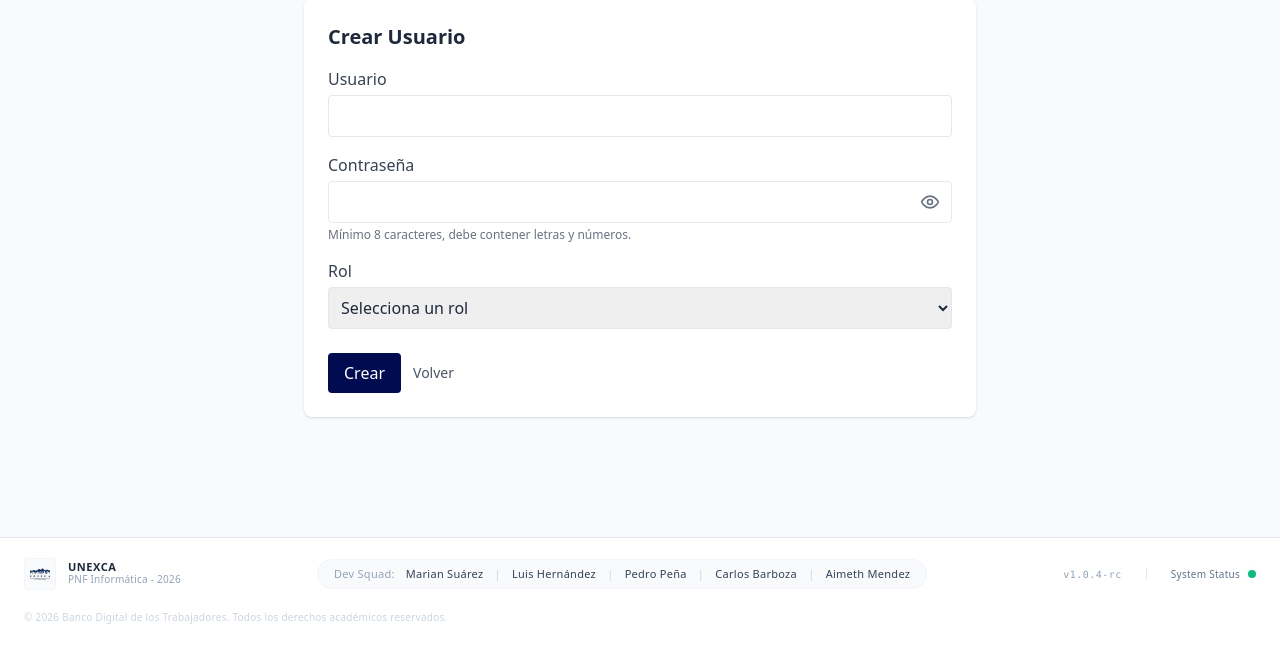
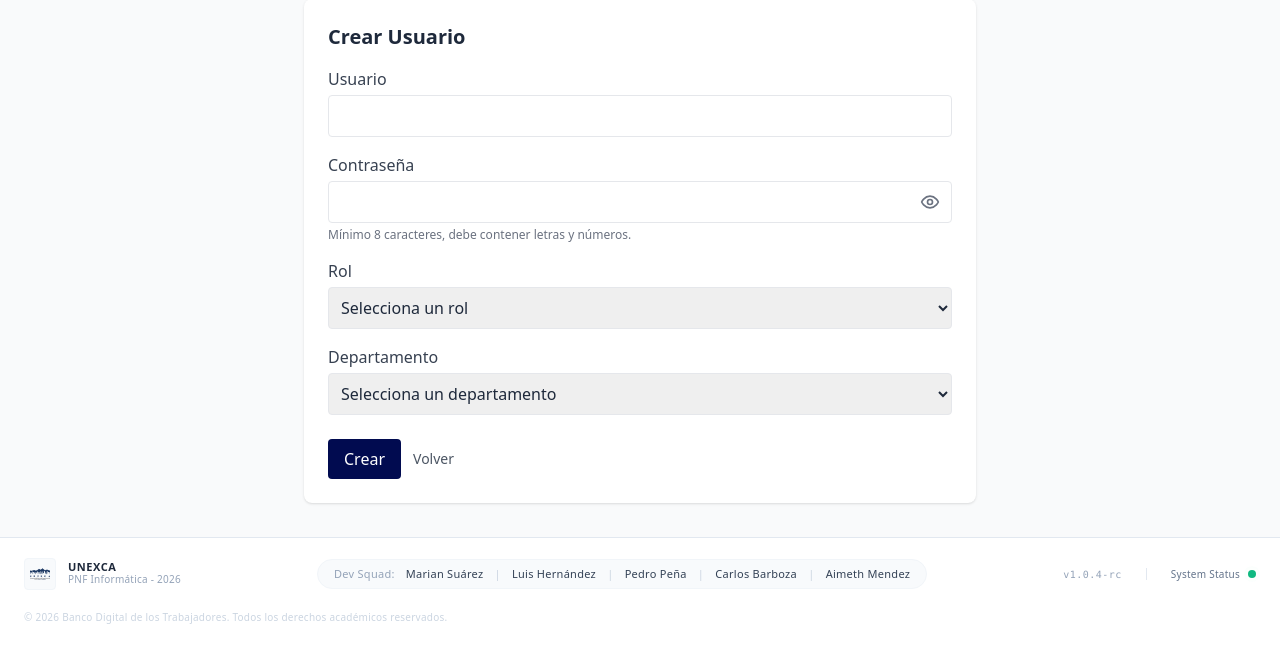
Before and after one commit to Marianvsf/GestionBDT, a PHP site: page /app/Views/auth/create_user.php in a window 1280 px wide. Shown: the part 151-800 px from the top of the page. Run offline with PHP 8.4, Linux system fonts and the light colour scheme; some libraries are stand-ins or nearby versions.

Commit message:
user deparment

```diff
--- a/app/Views/auth/create_user.php
+++ b/app/Views/auth/create_user.php
@@ -49,9 +49,20 @@
                 <label class="block text-gray-700 mb-1">Rol</label>
                 <select name="role" class="w-full p-2 border rounded focus:outline-none focus:ring-2 focus:ring-blue-900" required>
                     <option value="">Selecciona un rol</option>
-                    <option value="Gerente">Gerente</option>
-                    <option value="Analista">Analista</option>
-                    <option value="Soporte">Soporte</option>
+                    <option value="Gerente" <?= (($_POST['role'] ?? '') === 'Gerente') ? 'selected' : '' ?>>Gerente</option>
+                    <option value="Analista" <?= (($_POST['role'] ?? '') === 'Analista') ? 'selected' : '' ?>>Analista</option>
+                    <option value="Soporte" <?= (($_POST['role'] ?? '') === 'Soporte') ? 'selected' : '' ?>>Soporte</option>
+                </select>
+            </div>
+            <div>
+                <label class="block text-gray-700 mb-1">Departamento</label>
+                <select name="department" class="w-full p-2 border rounded focus:outline-none focus:ring-2 focus:ring-blue-900" required>
+                    <option value="">Selecciona un departamento</option>
+                    <?php foreach (($departments ?? []) as $departmentOption): ?>
+                        <option value="<?= htmlspecialchars($departmentOption) ?>" <?= (($_POST['department'] ?? '') === $departmentOption) ? 'selected' : '' ?>>
+                            <?= htmlspecialchars($departmentOption) ?>
+                        </option>
+                    <?php endforeach; ?>
                 </select>
             </div>
 
```
